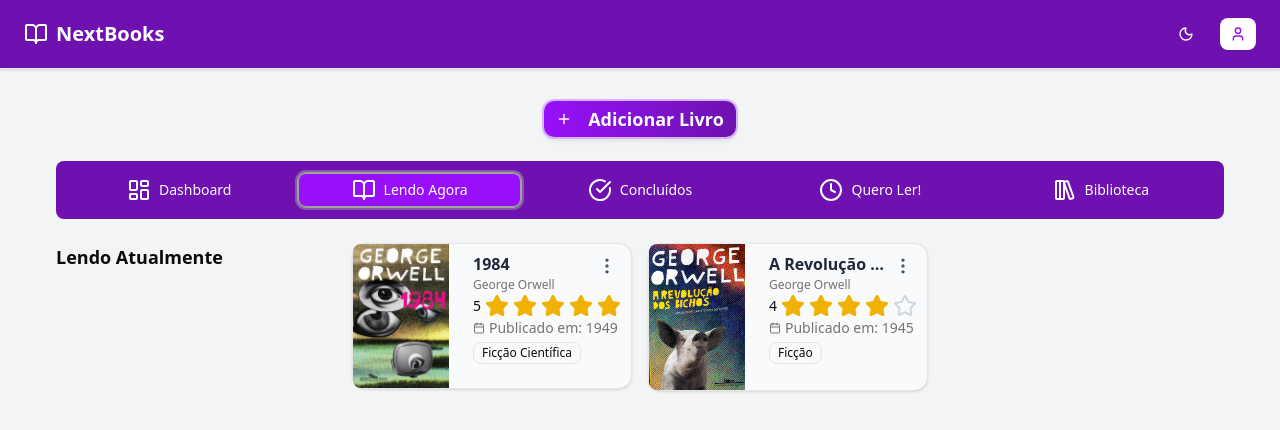
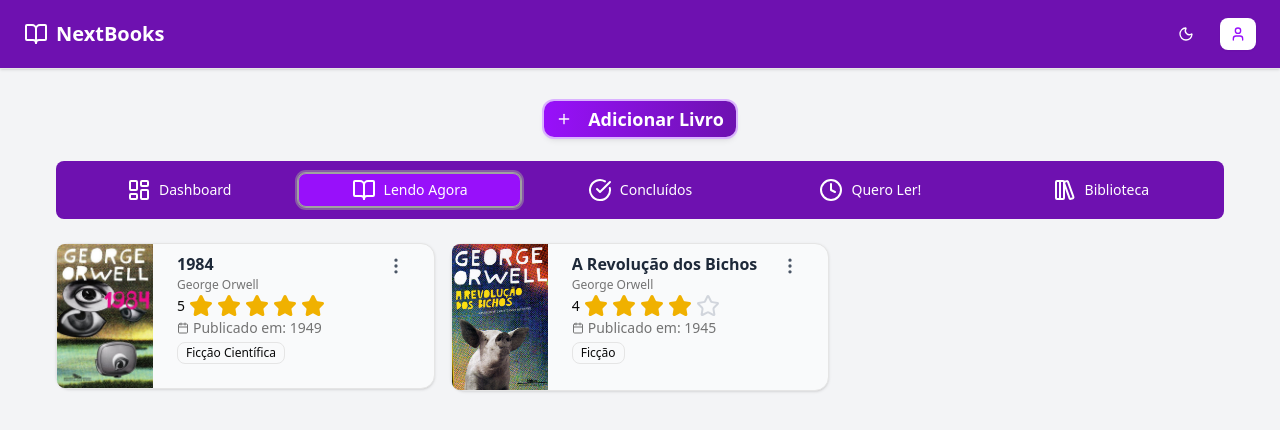
Before and after one commit to Toteck/nextbooks, a Next.js app: page / in a window 1280 px wide. Both pictures are taken after a click on the tab "Lendo Agora". Shown: the top 430 px of the page. Built offline with nearby package versions, Linux system fonts and the light colour scheme.

Commit message:
style: add layout grid to cards

```diff
--- a/src/components/Tabs.tsx
+++ b/src/components/Tabs.tsx
@@ -87,8 +87,8 @@ export default function TabsComponent() {
       </TabsContent>
 
       <TabsContent value="lendo">
-        <div className="grid grid-cols-1 sm:grid-cols-2 md:grid-cols-3 lg:grid-cols-4 gap-4">
-          <h2 className="text-lg font-semibold">Lendo Atualmente</h2>
+        <h2 className="text-lg font-semibold mb-2 md:hidden">Lendo Atualmente</h2>
+        <div className="grid grid-cols-1 md:grid-cols-2 xl:grid-cols-3 gap-4">
           {livrosSendoLidos.length > 0 ? (
             livrosSendoLidos.map((book) => (
               <LivroCard key={book.id} livro={book} />
@@ -102,8 +102,8 @@ export default function TabsComponent() {
       </TabsContent>
 
       <TabsContent value="concluido">
-        <div className="grid grid-cols-1 sm:grid-cols-2 md:grid-cols-3 lg:grid-cols-4 gap-4">
-          <h2 className="text-lg font-semibold">Lidos</h2>
+        <h2 className="text-lg font-semibold mb-2 md:hidden">Lidos</h2>
+        <div className="grid grid-cols-1 md:grid-cols-2 xl:grid-cols-3 gap-4">
           {livrosLidos.length > 0 ? (
             livrosLidos.map((book) => <LivroCard key={book.id} livro={book} />)
           ) : (
@@ -115,8 +115,8 @@ export default function TabsComponent() {
       </TabsContent>
 
       <TabsContent value="quero">
-        <div className="grid grid-cols-1 sm:grid-cols-2 md:grid-cols-3 lg:grid-cols-4 gap-4">
-          <h2 className="text-lg font-semibold">Quero Ler</h2>
+        <h2 className="text-lg font-semibold mb-2 md:hidden">Quero Ler</h2>
+        <div className="grid grid-cols-1 md:grid-cols-2 xl:grid-cols-3 gap-4">
           {livrosQueroLer.length > 0 ? (
             livrosQueroLer.map((book) => (
               <LivroCard key={book.id} livro={book} />
```
